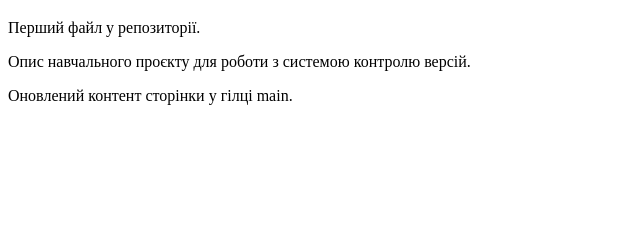
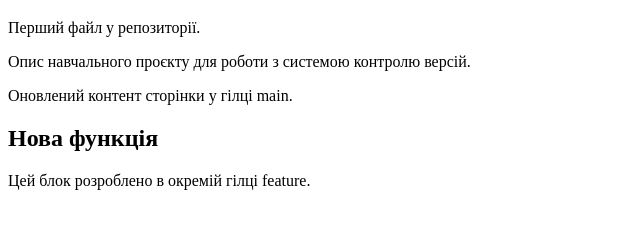
Before and after one commit to Jhon158-ctrl/lab4-git-web-orig, a plain HTML site: page index.html in a window 1280 px wide. Shown: the part 61-290 px from the top of the page, without its empty margins (0-640 px from the left). Drawn offline with Linux system fonts and the light colour scheme.

Commit message:
Add feature section

```diff
--- a/index.html
+++ b/index.html
@@ -9,5 +9,7 @@
     <p>Перший файл у репозиторії.</p>
     <p>Опис навчального проєкту для роботи з системою контролю версій.</p>
     <p>Оновлений контент сторінки у гілці main.</p>
+    <h2>Нова функція</h2>
+    <p>Цей блок розроблено в окремій гілці feature.</p>
 </body>
 </html>
```
